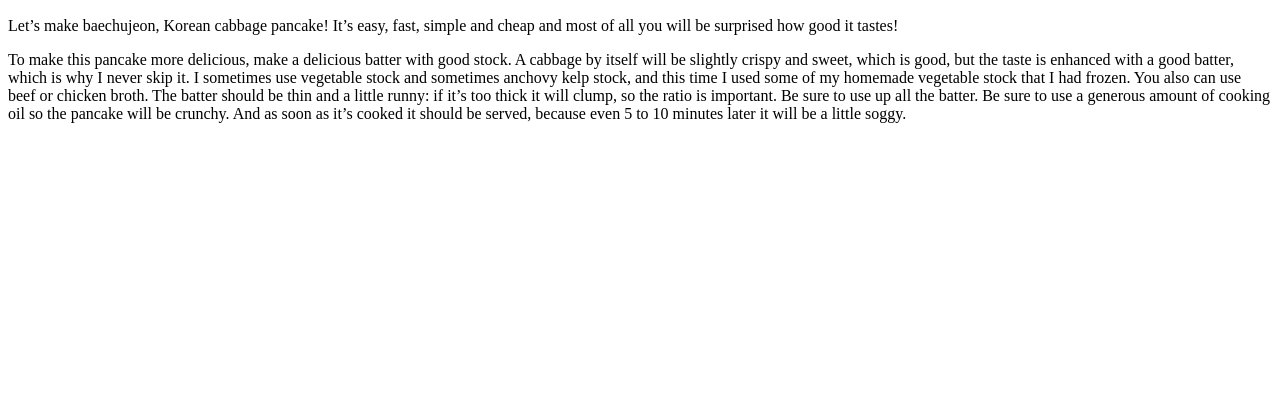
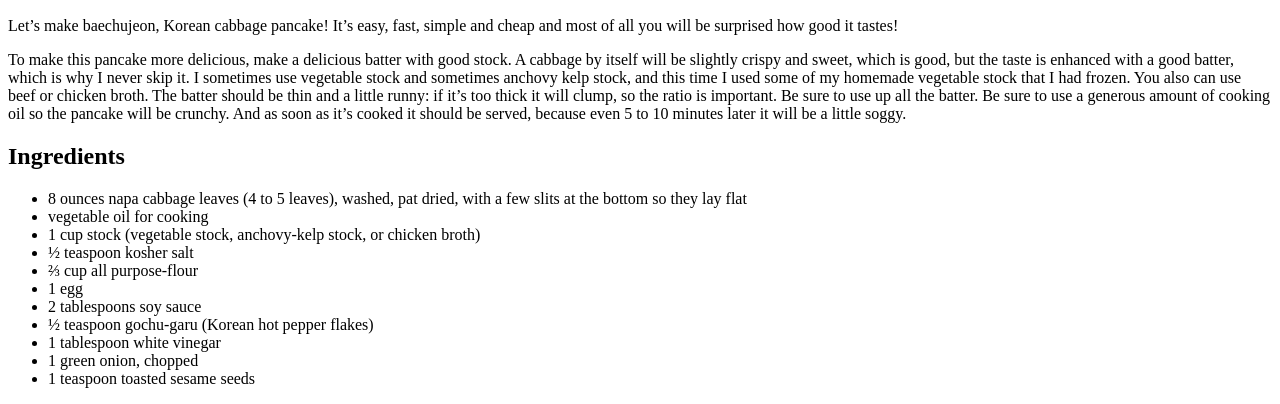
Before and after one commit to yoonie-dev/odin-recipes, a plain HTML site: page recipes/cabbage-pancake.html in a window 1280 px wide. Shown: the part 443-847 px from the top of the page. Before the commit the page ends 800 px from the top, so only its background shows below. Drawn offline with Linux system fonts and the light colour scheme.

Commit message:
Add ingredients list to cabbage pancake page

```diff
--- a/recipes/cabbage-pancake.html
+++ b/recipes/cabbage-pancake.html
@@ -11,5 +11,19 @@
     <h2>Description</h2>
     <p>Let’s make baechujeon, Korean cabbage pancake! It’s easy, fast, simple and cheap and most of all you will be surprised how good it tastes!</p>
     <p>To make this pancake more delicious, make a delicious batter with good stock. A cabbage by itself will be slightly crispy and sweet, which is good, but the taste is enhanced with a good batter, which is why I never skip it. I sometimes use vegetable stock and sometimes anchovy kelp stock, and this time I used some of my homemade vegetable stock that I had frozen. You also can use beef or chicken broth. The batter should be thin and a little runny: if it’s too thick it will clump, so the ratio is important. Be sure to use up all the batter. Be sure to use a generous amount of cooking oil so the pancake will be crunchy. And as soon as it’s cooked it should be served, because even 5 to 10 minutes later it will be a little soggy.</p>
+    <h2>Ingredients</h2>
+    <ul>
+        <li>8 ounces napa cabbage leaves (4 to 5 leaves), washed, pat dried, with a few slits at the bottom so they lay flat</li>
+        <li>vegetable oil for cooking</li>
+        <li>1 cup stock (vegetable stock, anchovy-kelp stock, or chicken broth)</li>
+        <li>½ teaspoon kosher salt</li>
+        <li>⅔ cup all purpose-flour</li>
+        <li>1 egg</li>
+        <li>2 tablespoons soy sauce</li>
+        <li>½ teaspoon gochu-garu (Korean hot pepper flakes)</li>
+        <li>1 tablespoon white vinegar</li>
+        <li>1 green onion, chopped</li>
+        <li>1 teaspoon toasted sesame seeds</li>
+    </ul>
 </body>
 </html>
```
